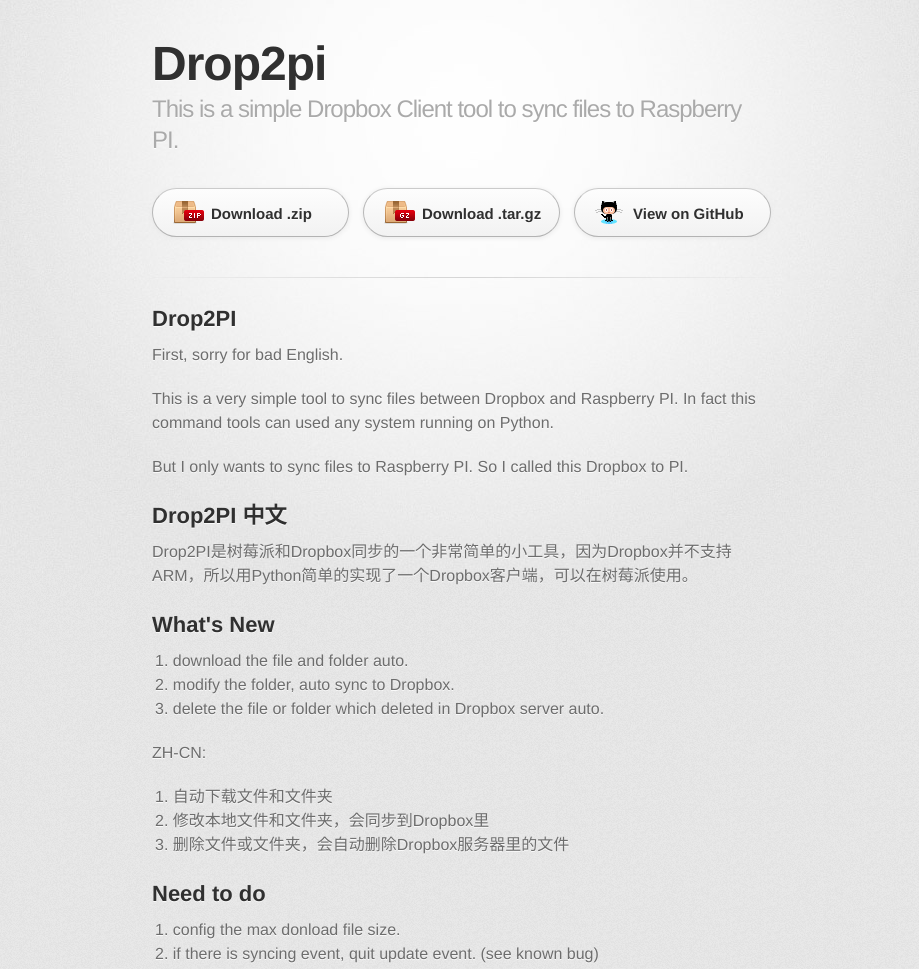
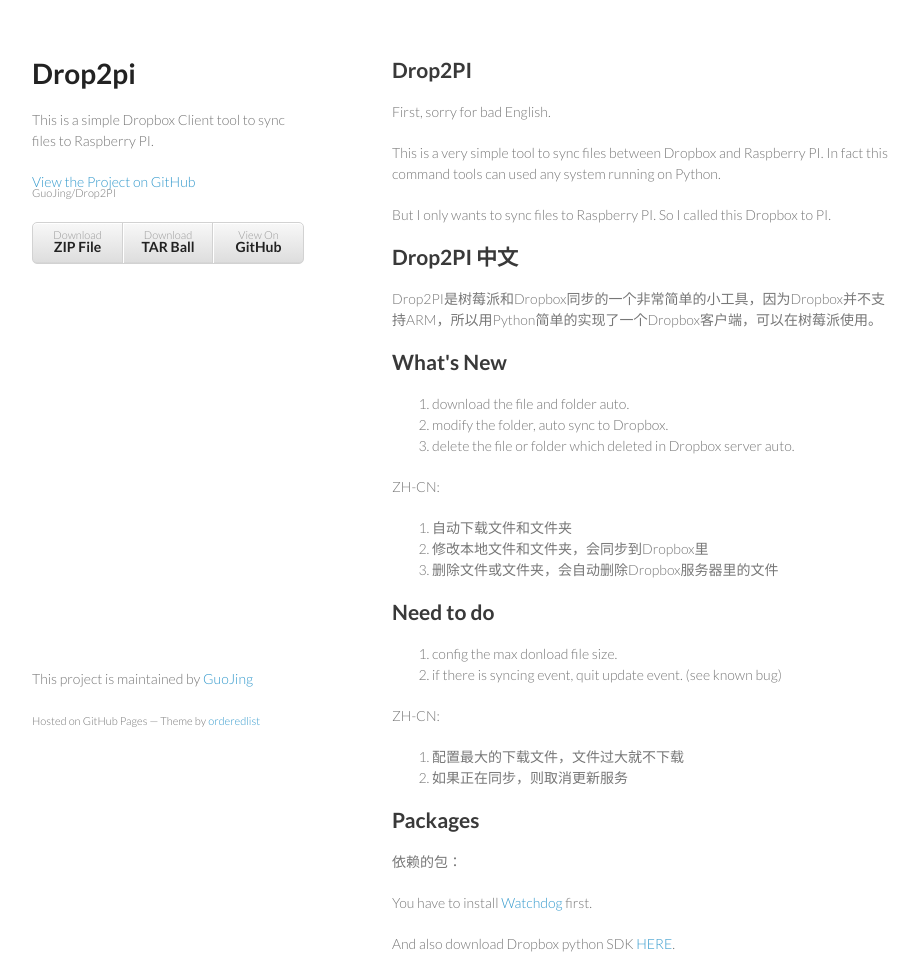
Before and after one commit to qiajigou/Drop2PI, a plain HTML site: page index.html in a window 1280 px wide. Shown: the top 969 px of the page, without its empty margins (178-1097 px from the left). Drawn offline with Linux system fonts and the light colour scheme; a web font is replaced by a local one.

Commit message:
Create gh-pages branch via GitHub

```diff
--- a/index.html
+++ b/index.html
@@ -1,36 +1,33 @@
-<!DOCTYPE html>
+<!doctype html>
 <html>
   <head>
-    <meta charset='utf-8'>
+    <meta charset="utf-8">
     <meta http-equiv="X-UA-Compatible" content="chrome=1">
-    <link href='https://fonts.googleapis.com/css?family=Chivo:900' rel='stylesheet' type='text/css'>
-    <link rel="stylesheet" type="text/css" href="stylesheets/stylesheet.css" media="screen" />
-    <link rel="stylesheet" type="text/css" href="stylesheets/pygment_trac.css" media="screen" />
-    <link rel="stylesheet" type="text/css" href="stylesheets/print.css" media="print" />
+    <title>Drop2pi by GuoJing</title>
+
+    <link rel="stylesheet" href="stylesheets/styles.css">
+    <link rel="stylesheet" href="stylesheets/pygment_trac.css">
+    <meta name="viewport" content="width=device-width, initial-scale=1, user-scalable=no">
     <!--[if lt IE 9]>
     <script src="//html5shiv.googlecode.com/svn/trunk/html5.js"></script>
     <![endif]-->
-    <title>Drop2pi by GuoJing</title>
   </head>
-
   <body>
-    <div id="container">
-      <div class="inner">
-
+    <div class="wrapper">
       <header>
         <h1>Drop2pi</h1>
-          <h2>This is a simple Dropbox Client tool to sync files to Raspberry PI.</h2>
+        <p>This is a simple Dropbox Client tool to sync files to Raspberry PI.</p>
+
+        <p class="view"><a href="https://github.com/GuoJing/Drop2PI">View the Project on GitHub <small>GuoJing/Drop2PI</small></a></p>
+
+
+        <ul>
+          <li><a href="https://github.com/GuoJing/Drop2PI/zipball/master">Download <strong>ZIP File</strong></a></li>
+          <li><a href="https://github.com/GuoJing/Drop2PI/tarball/master">Download <strong>TAR Ball</strong></a></li>
+          <li><a href="https://github.com/GuoJing/Drop2PI">View On <strong>GitHub</strong></a></li>
+        </ul>
       </header>
-
-        <section id="downloads" class="clearfix">
-          <a href="https://github.com/GuoJing/Drop2PI/zipball/master" id="download-zip" class="button"><span>Download .zip</span></a>
-          <a href="https://github.com/GuoJing/Drop2PI/tarball/master" id="download-tar-gz" class="button"><span>Download .tar.gz</span></a>
-          <a href="https://github.com/GuoJing/Drop2PI" id="view-on-github" class="button"><span>View on GitHub</span></a>
-        </section>
-
-        <hr>
-
-        <section id="main_content">
+      <section>
         <h2>
 <a name="drop2pi" class="anchor" href="#drop2pi"><span class="octicon octicon-link"></span></a>Drop2PI</h2>
 
@@ -169,12 +166,12 @@
 
 <p>soundbbg at gmail</p>
       </section>
-
       <footer>
-          Drop2pi is maintained by <a href="https://github.com/GuoJing">GuoJing</a><br>
-          This page was generated by <a href="http://pages.github.com">GitHub Pages</a>. Tactile theme by <a href="https://twitter.com/jasonlong">Jason Long</a>.
+        <p>This project is maintained by <a href="https://github.com/GuoJing">GuoJing</a></p>
+        <p><small>Hosted on GitHub Pages &mdash; Theme by <a href="https://github.com/orderedlist">orderedlist</a></small></p>
       </footer>
-
+    </div>
+    <script src="javascripts/scale.fix.js"></script>
               <script type="text/javascript">
             var gaJsHost = (("https:" == document.location.protocol) ? "https://ssl." : "http://www.");
             document.write(unescape("%3Cscript src='" + gaJsHost + "google-analytics.com/ga.js' type='text/javascript'%3E%3C/script%3E"));
@@ -186,7 +183,5 @@
             } catch(err) {}
           </script>
 
-      </div>
-    </div>
   </body>
 </html>
```
Lines whose indentation alone changed are shown as unchanged.
